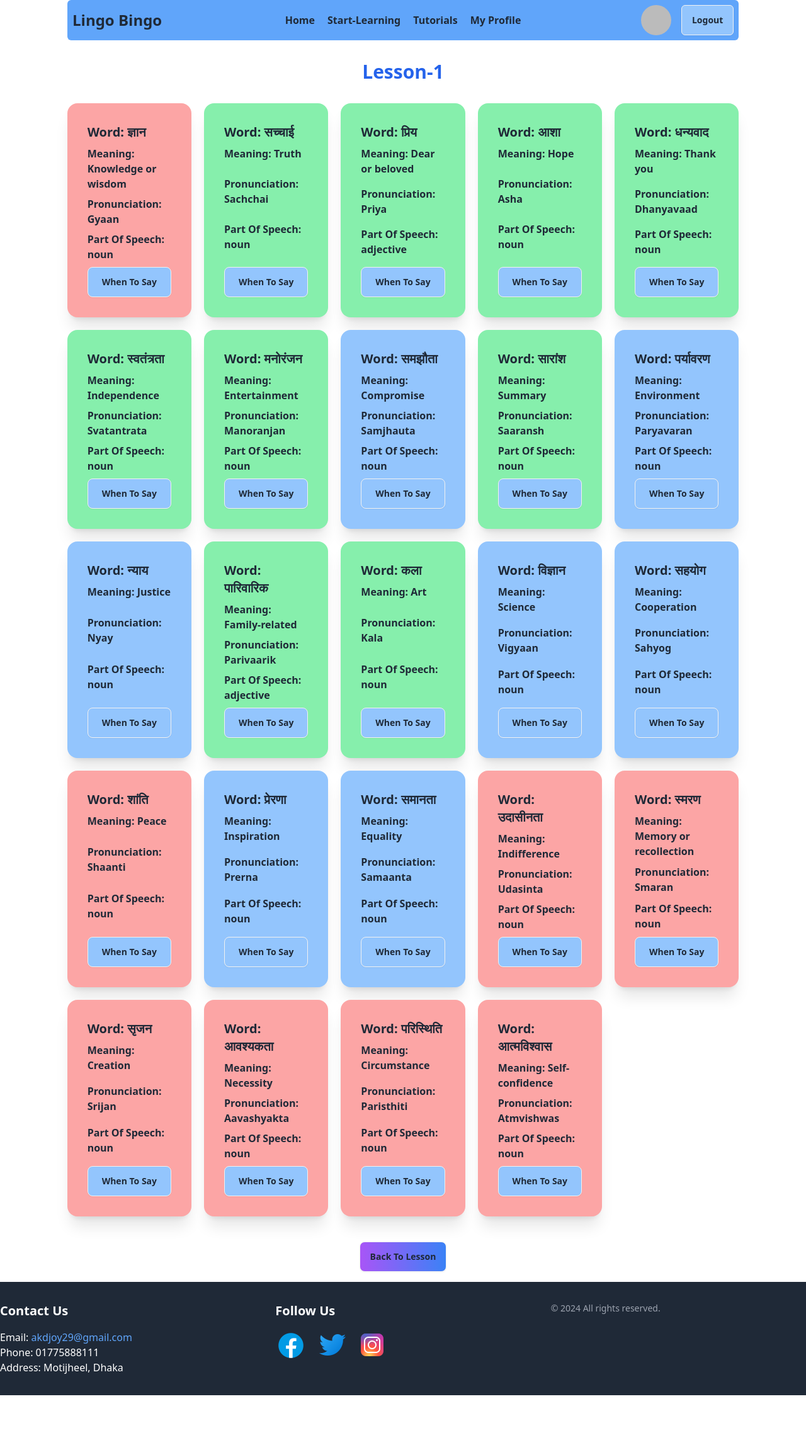
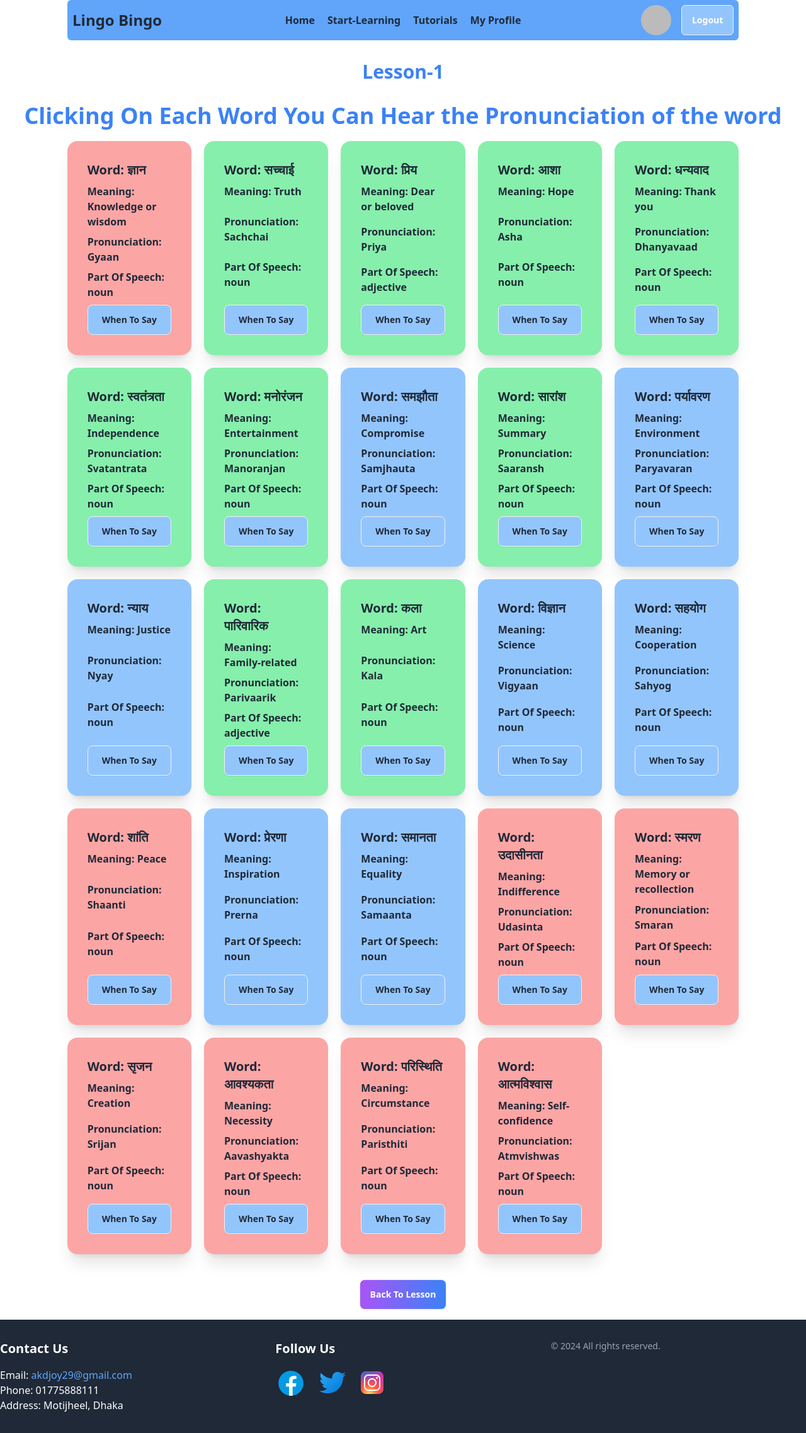
Before and after one commit to Apurbo-Knight/Learn-With-Fun, a React (Vite) app: page /lesson/1 in a window 1280 px wide. Shown: the whole page at 63% size. Before the commit the page ends 2216 px from the top, so only its background shows below. Built offline with nearby package versions, Linux system fonts and the light colour scheme; no server answers; sample sign-in values are in the browser's storage.

Commit message:
title add at lesson page

```diff
--- a/src/components/Navbar.jsx
+++ b/src/components/Navbar.jsx
@@ -34,7 +34,7 @@ const Navbar = () => {
             <NavLink to="/startLearning">Start-Learning</NavLink>
             <NavLink to="/tutorials">Tutorials</NavLink>
             {
-              (user?.email && <NavLink to="/myprofile">My Profile</NavLink>)
+              (user?.email && <NavLink  to="/myprofile">My Profile</NavLink>)
             }
 
           </ul>
@@ -56,10 +56,10 @@ const Navbar = () => {
             user?.email ? (
               <div className="flex items-center gap-4">
                 <img className="rounded-full size-12" src={user?.photoURL} alt="" />
-                <button className="btn  bg-blue-300 rounded-md" onClick={handleLogout}>Logout</button>
+                <button className="btn  bg-blue-300 rounded-md text-white" onClick={handleLogout}>Logout</button>
               </div>
             ):(
-              <NavLink to="/login" className="btn bg-blue-300 rounded-md">
+              <NavLink to="/login" className="btn bg-blue-300 rounded-md text-white">
             Login
           </NavLink>
             )
--- a/src/components/Support.jsx
+++ b/src/components/Support.jsx
@@ -29,7 +29,9 @@ const Support = () => {
         understand that every learner’s journey is unique, and we’re committed
         to helping you overcome any obstacles you may encounter.
       </p>
-      <button className="btn my-4 bg-gradient-to-r from-purple-500 to-blue-500 text-white"><NavLink>Go To Support</NavLink></button>
+      <div className="text-center">
+      <button className="btn my-4 bg-gradient-to-r from-purple-500 to-blue-500 text-white "><NavLink>Go To Support</NavLink></button>
+      </div>
     </div>
   );
 };
--- a/src/pages/Lesson.jsx
+++ b/src/pages/Lesson.jsx
@@ -16,13 +16,14 @@ const Lesson = () => {
             <nav>
                 <Navbar></Navbar>
             </nav>
-            <h2 className="text-center font-bold text-3xl text-blue-600 my-8">Lesson-{obj.lesson_no}</h2>
+            <h2 className="text-center font-bold text-3xl text-blue-500 my-8">Lesson-{obj.lesson_no}</h2>
+            <h2 className='text-center font-semibold text-4xl text-blue-500 mb-5'>Clicking On Each Word You Can Hear the Pronunciation of the word</h2>
             <div className='grid grid-cols-1 md:grid-cols-2 lg:grid-cols-4 xl:grid-cols-5  gap-5 w-10/12 mx-auto mb-10'>
                 {
                     data.map((d,idx)=> <DataCard key={idx} d={d}></DataCard>)
                 }
             </div>
-            <button className='btn bg-gradient-to-r from-purple-500 to-blue-500 mx-auto block mb-4'><NavLink to="/startLearning">Back To Lesson</NavLink></button>
+            <button className='btn bg-gradient-to-r from-purple-500 to-blue-500 mx-auto block mb-4 text-white'><NavLink to="/startLearning">Back To Lesson</NavLink></button>
             <Footer></Footer>
         </div>
     );
--- a/src/pages/StartLearning.jsx
+++ b/src/pages/StartLearning.jsx
@@ -104,7 +104,7 @@ const StartLearning = () => {
       </div>
       </div>
 
-      <button className='btn bg-gradient-to-r from-purple-500 to-blue-500 mx-auto block my-6'><NavLink to="/tutorials">View More</NavLink></button>
+      <button className='btn bg-gradient-to-r from-purple-500 to-blue-500 mx-auto block my-6 text-white'><NavLink to="/tutorials">View More</NavLink></button>
 
     </div>
   );
```
